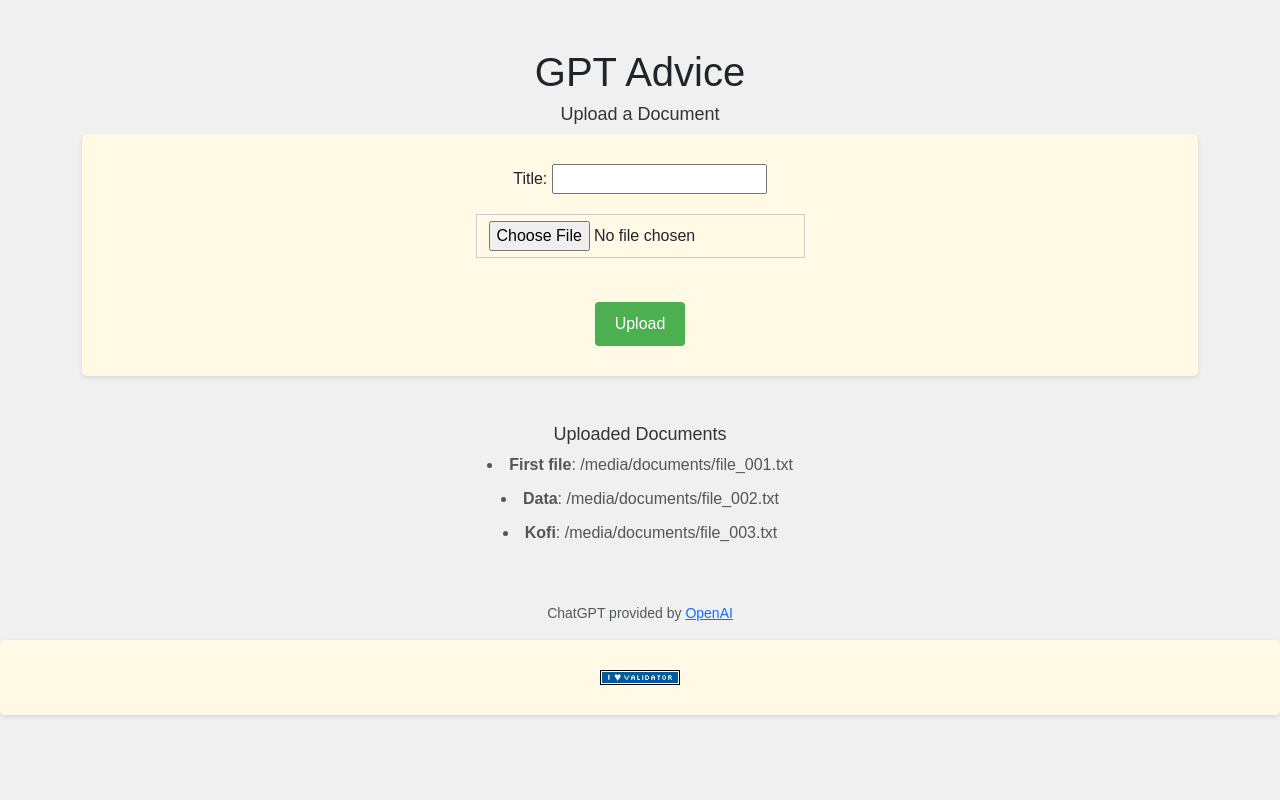
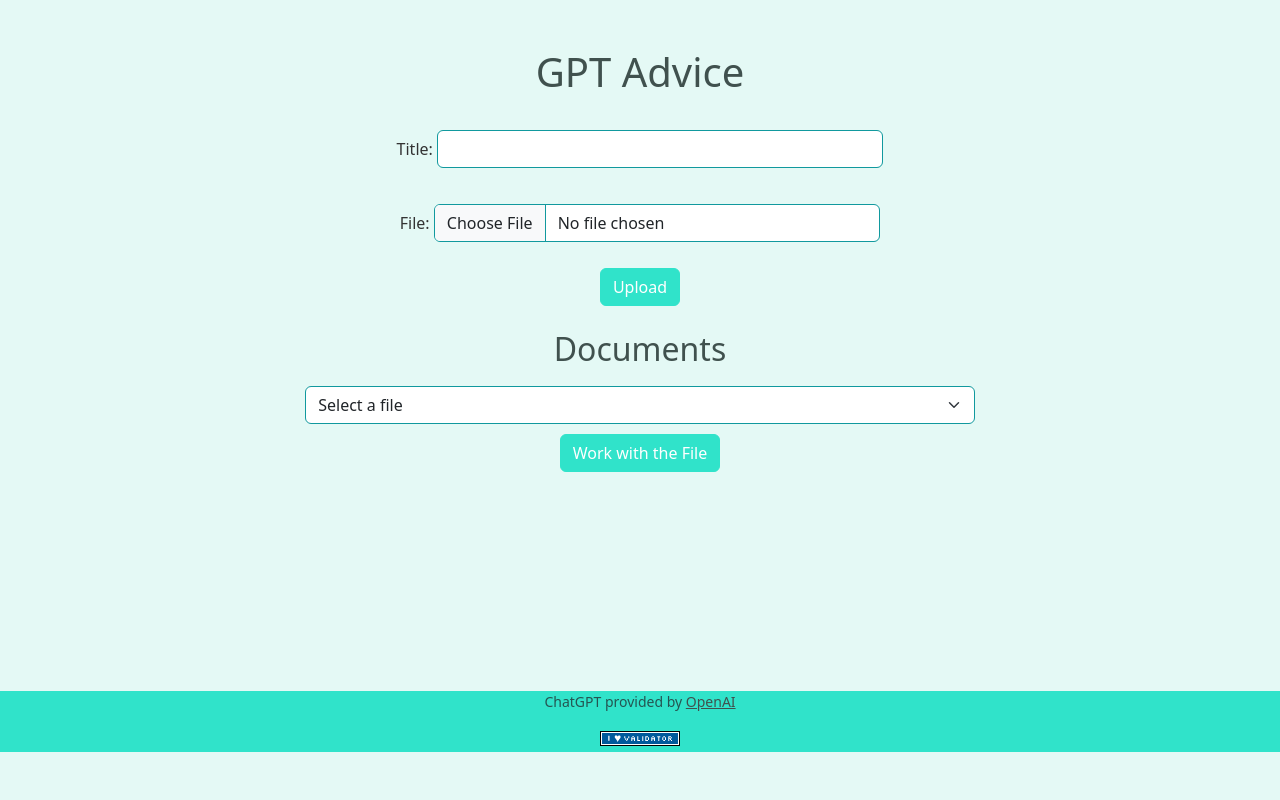
Before and after one commit to vkatzenberger/gptdata, a Django app: page /adviser/ in a window 1280 px wide. Run offline with Django 5.2, Linux system fonts and the light colour scheme; data comes from the database, SQL or seed files in the repository; both versions use the stored data as it was after the commit.

Commit message:
Style css modified

```diff
--- a/adviser/static/style.css
+++ b/adviser/static/style.css
@@ -1,57 +1,62 @@
-body {
-    background-color: #f0f0f0; /* Light gray background */
-    font-family: Arial, sans-serif; /* Optional: Sets a clean, readable font */
+:root {
+    --bs-primary: #30E3CA;
+    --bs-secondary: #E4F9F5;
+    --bs-info: #11999E;
+    --bs-danger: #40514E;
 }
 
-/* Ensure form itself is centered on the page */
-form {
+html {
+    height: 100%;
+}
+
+body {
+    background-color: var(--bs-secondary);
+    color: #333;
     display: flex;
     flex-direction: column;
-    align-items: center;
-    background-color: #fff9e6;
-    padding: 20px;
-    border-radius: 5px;
-    box-shadow: 0 2px 4px rgba(0,0,0,0.1);
-    width: auto;
-    margin: auto;
+    min-height: 100vh;
+    margin: 0;
 }
 
-form input, form button {
-    margin: 10px 0; /* Adds space between form elements */
-    display: inline-block; /* Aligns elements to center */
+main {
+    flex: 1;
 }
 
-h2 {
-    color: #333;
-    font-size: 18px; /* Adjust font size to make headers smaller */
-    text-align: center; /* Center-align the text */
-}
-ul {
-    list-style-type: none; /* Removes bullet points from list */
-    padding: 0;
+h1, h2 {
+    color: var(--bs-danger);
 }
 
-li {
-    margin-bottom: 10px; /* Adds space between list items */
-    color: #555; /* Lighter text color for list items */
+.btn-primary {
+    background-color: var(--bs-primary);
+    border-color: var(--bs-primary);
 }
 
-/* Adjustments for better form input and button appearance */
-input[type="file"] {
-    border: 1px solid #ccc;
-    display: block;
-    padding: 6px 12px;
+.btn-primary:hover {
+    background-color: var(--bs-info);
+    border-color: var(--bs-info);
 }
 
-button {
-    background-color: #4CAF50; /* A pleasant green */
-    color: white;
-    padding: 10px 20px;
-    border: none;
-    border-radius: 4px;
-    cursor: pointer;
+.form-control {
+    background-color: #fff;
+    border: 1px solid var(--bs-info);
+    margin: 10px 0;
+    width: 40%;
+    display: inline-block;
 }
 
-button:hover {
-    background-color: #45a049; /* Darker green on hover */
+.form-select {
+    background-color: #fff;
+    border: 1px solid var(--bs-info);
+    margin: 10px 0;
+    width: 60%;
+    display: inline-block;
 }
+
+a, a:hover {
+    color: var(--bs-danger);
+}
+
+footer {
+    background-color: var(--bs-primary);
+    color: var(--bs-danger);
+}
--- a/adviser/templates/adviser/index.html
+++ b/adviser/templates/adviser/index.html
@@ -1,25 +1,44 @@
 {% extends "layout.html" %}
 
 {% block main %}
-  <h2>Upload a Document</h2>
+
+    {% if messages %}
+        {% for message in messages %}
+            <div class="alert alert-{{ message.tags }}">
+                {{ message }}
+            </div>
+        {% endfor %}
+    {% endif %}
+
     <form method="post" enctype="multipart/form-data">
         {% csrf_token %}
-    <div class="form-field-container">
-        <label for="{{ form.title.id_for_label }}">Title:</label>
-        {{ form.title }} <!-- Renders the title field -->
-        {{ form.title.errors }} <!-- Displays errors for the title field -->
+        <div class="mb-3">
+            <label for="{{ form.title.id_for_label }}" class="form-label">Title:</label>
+            <input type="text" class="form-control {% if form.title.errors %}is-invalid{% endif %}" id="{{ form.title.id_for_label }}" name="{{ form.title.html_name }}" value="{{ form.title.value|default_if_none:'' }}">
+            {% for error in form.title.errors %}
+                <div class="invalid-feedback">{{ error }}</div>
+            {% endfor %}
         </div>
-      <div class="form-field-container">
-        {{ form.uploaded_file }} <!-- Renders the file input field -->
-        {{ form.uploaded_file.errors }} <!-- Displays errors for the file field -->
-      </div><br>
-      <button type="submit">Upload</button>
+        <div class="mb-3">
+            <label for="{{ form.uploaded_file.id_for_label }}" class="form-label">File:</label>
+            <input type="file" class="form-control {% if form.uploaded_file.errors %}is-invalid{% endif %}" id="{{ form.uploaded_file.id_for_label }}" name="{{ form.uploaded_file.html_name }}">
+            {% for error in form.uploaded_file.errors %}
+                <div class="invalid-feedback">{{ error }}</div>
+            {% endfor %}
+        </div>
+        <button type="submit" class="btn btn-primary">Upload</button>
     </form>
-  <br><br>
-  <h2>Uploaded Documents</h2>
-  <u1>
+    <br>
+
+    <h2>Documents</h2>
+    <form method="post" enctype="multipart/form-data">
+    <select class="form-select" aria-label="Default select example">
+      <option selected>Select a file</option>
       {% for document in documents %}
-    <li><b>{{ document.title }}</b>: {{document.uploaded_file.url }}</li>
+      <option value="document.uploaded_file.url"><b>{{ document.title }}</b>: {{document.uploaded_file.url }}</option>
       {% endfor %}
-  </u1>
+    </select>
+    <br>
+    <button type="submit" class="btn btn-primary">Work with the File</button>
+    </form>
 {% endblock %}
--- a/adviser/templates/layout.html
+++ b/adviser/templates/layout.html
@@ -13,10 +13,9 @@
         <link href="{% static 'style.css' %}" rel="stylesheet">
         <title>GPT Advice</title>
     </head>
-
     <body>
         <main class="container py-5 text-center">
-            <h1>GPT Advice</h1>
+            <h1 class="text-center mb-4">GPT Advice</h1>
             {% block main %}{% endblock %}
         </main>
 
@@ -44,6 +43,5 @@
                 });
             </script>
         </footer>
-
     </body>
 </html>
--- a/adviser/views.py
+++ b/adviser/views.py
@@ -1,4 +1,5 @@
 from django.shortcuts import render, redirect
+from django.contrib import messages
 from .forms import DocumentForm
 from .models import Document
 
@@ -9,8 +10,12 @@ def index(request):
         form = DocumentForm(request.POST, request.FILES)
         if form.is_valid():
             form.save()
+            messages.success(request, 'File uploaded successfully!')
             return redirect('index')
     elif request.method == 'GET':
         form = DocumentForm()
     documents = Document.objects.all()
-    return render(request, 'adviser/index.html', {'form' : form, 'documents' : documents})
+    return render(request, 'adviser/index.html', {
+        'form': form,
+        'documents': documents,
+    })
--- /dev/null
+++ b/media/documents/file_002.txt
@@ -0,0 +1 @@
+This is my second
--- /dev/null
+++ b/media/documents/file_003.txt
@@ -0,0 +1 @@
+This is my third
```
Also changed, not shown: db.sqlite3. Lines whose indentation alone changed are shown as unchanged.
